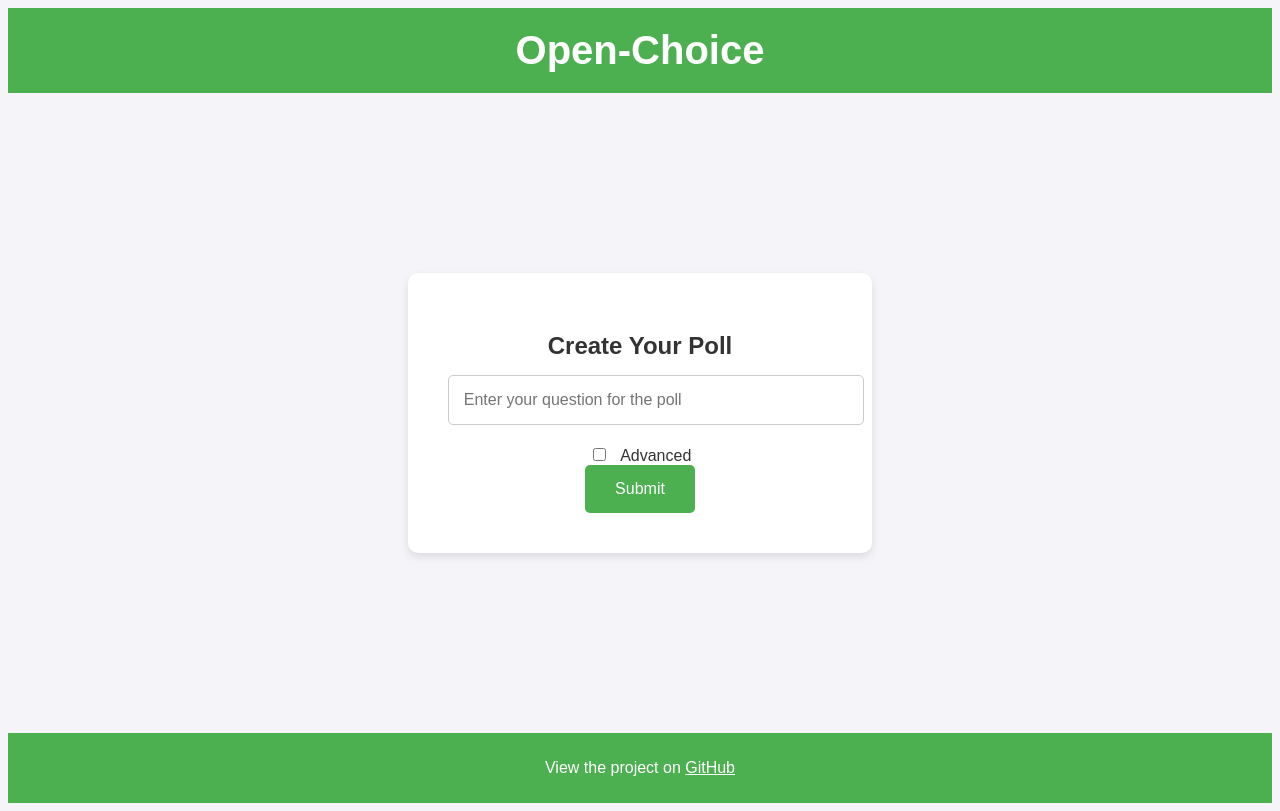
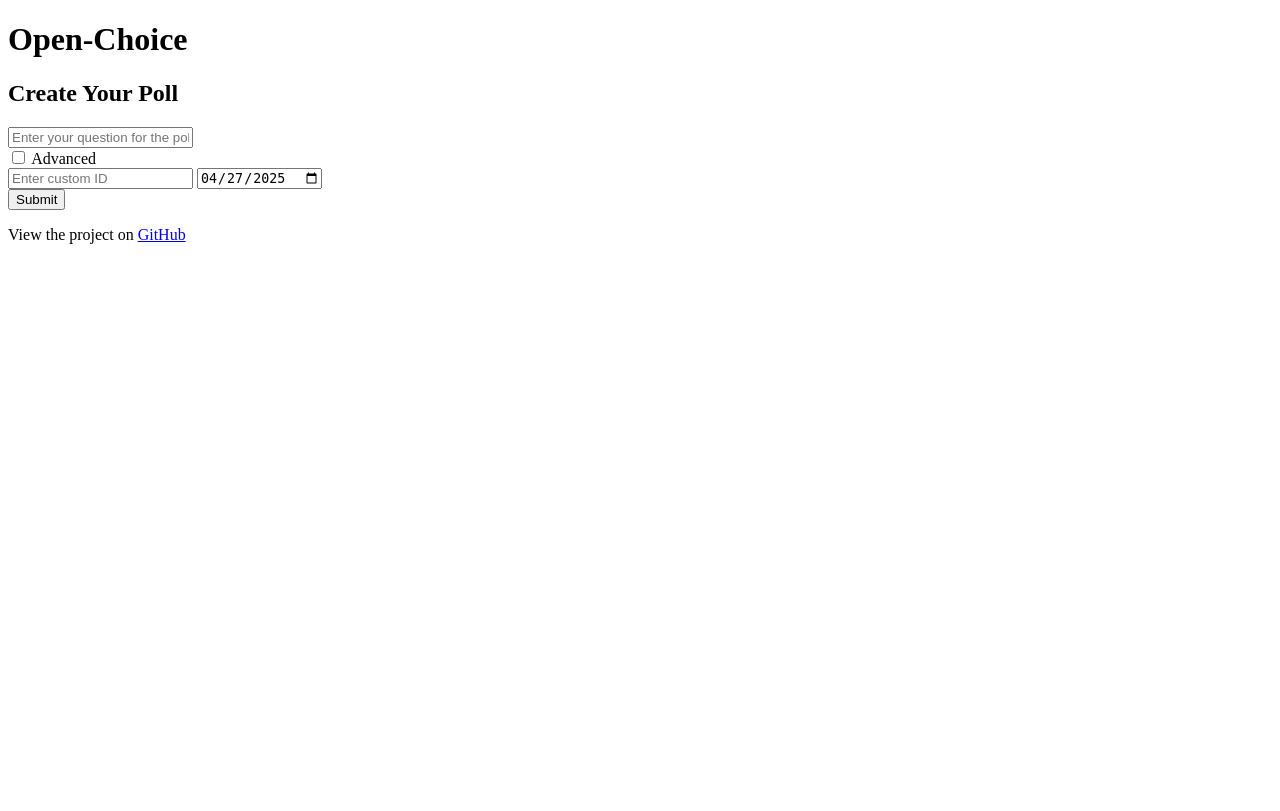
Before and after one commit to stephanevdb/Open-Choice, a Flask app: page / in a window 1280 px wide. After the commit the page ends 244 px from the top, so only its background shows below. Run offline with Flask 3, Linux system fonts and the light colour scheme.

Commit message:
remove old styles

```diff
--- a/templates/index.html
+++ b/templates/index.html
@@ -1,31 +1,32 @@
 <!DOCTYPE html>
 <html>
-  <head>
+<head>
     <title>Open-Choice</title>
-  </head>
-<body style="font-family: Arial, sans-serif; background-color: #f4f4f9; color: #333;">
-    <header style="background-color: #4CAF50; padding: 20px; text-align: center;">
-        <h1 style="margin: 0; color: white; font-size: 2.5em;">Open-Choice</h1>
+    <link rel="stylesheet" type="text/css" href="/static/styles.css">
+</head>
+<body>
+    <header>
+        <h1>Open-Choice</h1>
     </header>
-    <main style="display: flex; justify-content: center; align-items: center; height: 80vh;">
-        <div style="background: white; padding: 40px; border-radius: 10px; box-shadow: 0 4px 8px rgba(0, 0, 0, 0.1); text-align: center;">
-            <h2 style="margin-bottom: 15px; padding-left: 100px; padding-right: 100px; font-size: 1.5em;">Create Your Poll</h2>
+    <main>
+        <div>
+            <h2>Create Your Poll</h2>
             <form action="/create_poll" method="POST">
-                <input id="question" name="question" type="text" placeholder="Enter your question for the poll" style="width: 100%; padding: 15px; font-size: 1em; margin-bottom: 20px; border: 1px solid #ccc; border-radius: 5px;">
-                <div style="text-align: center;">
-                    <input type="checkbox" id="advanced" name="advanced" style="margin-right: 10px;">
-                    <label for="advanced" style="font-size: 1em;">Advanced</label>
-                    <div id="customIdBox" style="display: none; margin-top: 20px; text-align: center;">
-                        <input id="custom_id" name="custom_id" type="text" placeholder="Enter custom ID" style="width: 100%; padding: 15px; font-size: 1em; border: 1px solid #ccc; border-radius: 5px;">
-                        <input id="expiration_date" name="expiration_date" type="date" value="{{ default_expiration_date }}" style="width: 100%; padding: 15px; font-size: 1em; margin-top: 20px; border: 1px solid #ccc; border-radius: 5px;">
+                <input id="question" name="question" type="text" placeholder="Enter your question for the poll">
+                <div>
+                    <input type="checkbox" id="advanced" name="advanced">
+                    <label for="advanced">Advanced</label>
+                    <div id="customIdBox">
+                        <input id="custom_id" name="custom_id" type="text" placeholder="Enter custom ID">
+                        <input id="expiration_date" name="expiration_date" type="date" value="{{ default_expiration_date }}">
                     </div>
                 </div>
-                <button type="submit" style="padding: 15px 30px; font-size: 1em; background-color: #4CAF50; color: white; border: none; padding-top: 15px; border-radius: 5px; cursor: pointer;">Submit</button>
+                <button type="submit">Submit</button>
             </form>
         </div>
     </main>
-    <footer style="background-color: #4CAF50; padding: 10px; text-align: center; color: white;">
-        <p>View the project on <a href="https://github.com/stephanevdb/open-choice" style="color: white; text-decoration: underline;">GitHub</a></p>
+    <footer>
+        <p>View the project on <a href="https://github.com/stephanevdb/open-choice">GitHub</a></p>
     </footer>
     <script>
         document.getElementById('advanced').addEventListener('change', function() {
```
Also changed, not shown: templates/poll.html (+20 -20 lines), static/styles.css (added).
